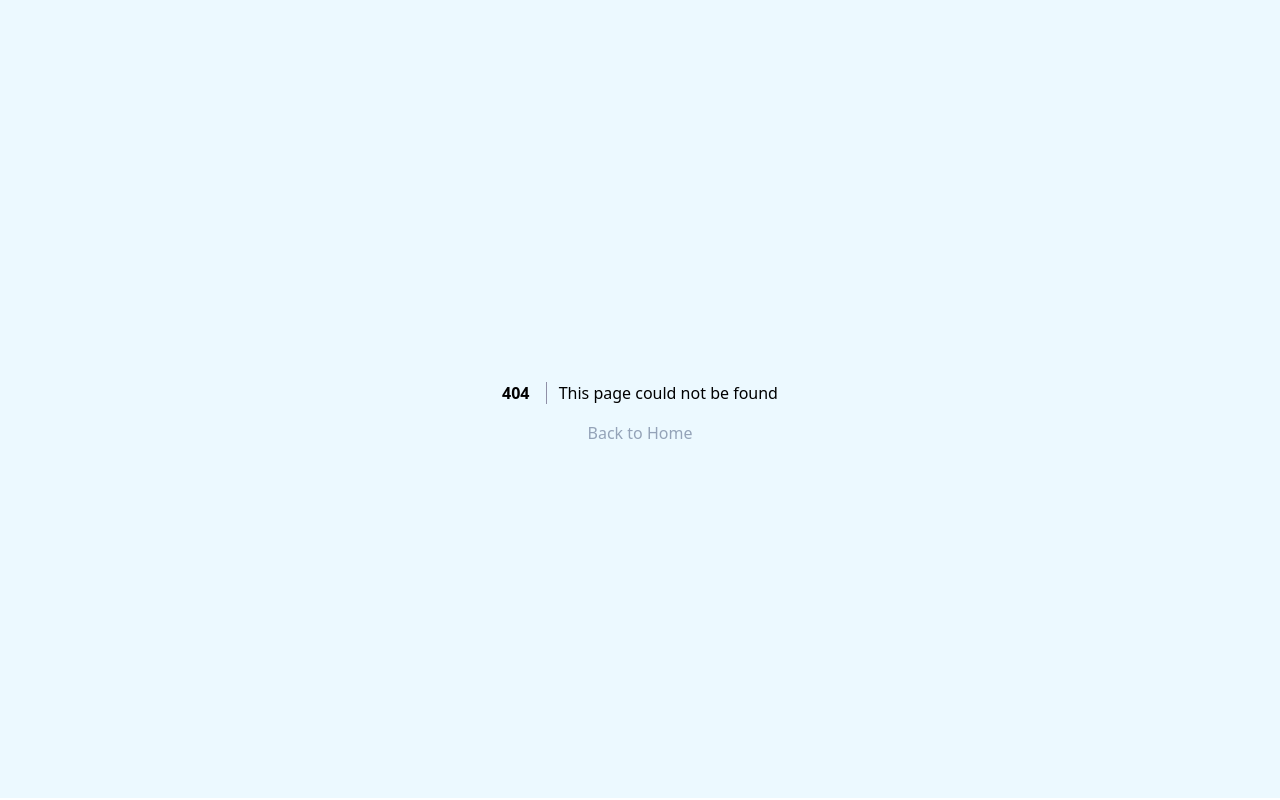
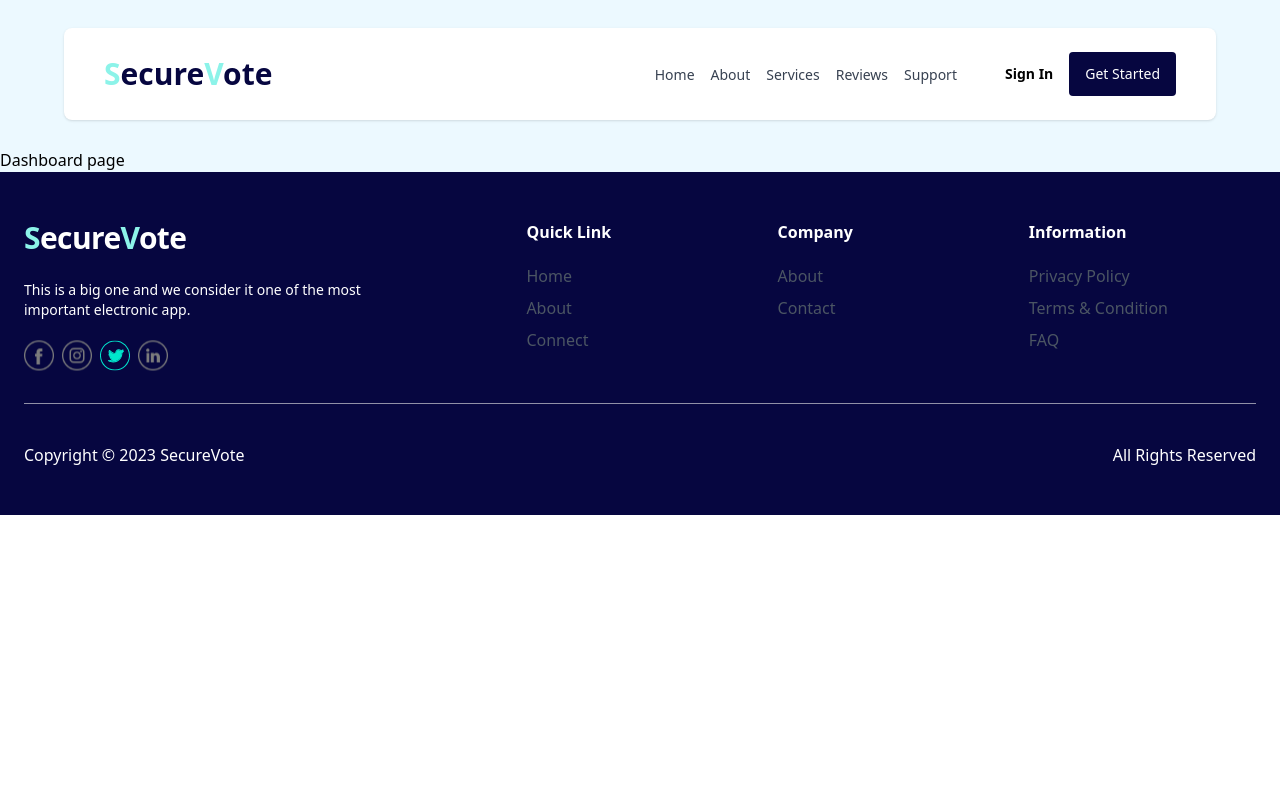
Before and after one commit to emmanuelonwukwe/secure-vote, a React (Vite) app in the folder client/: page /dashboard in a window 1280 px wide. Before the commit this address had no page. Built offline with nearby package versions, Linux system fonts and the light colour scheme.

Commit message:
Create dashboard 🍻🍻

```diff
--- a/client/src/main.jsx
+++ b/client/src/main.jsx
@@ -11,6 +11,7 @@ import RecoverPassword from './pages/RecoverPassword'
 import About from './pages/About'
 import Services from './pages/Services'
 import Contact from './pages/Contact'
+import Dashboard from './pages/Dashboard'
 
 // Create the router for the pages
 const router = createBrowserRouter([
@@ -47,6 +48,10 @@ const router = createBrowserRouter([
         path: '/contact',
         element: <Contact />
       },
+      {
+        path: '/dashboard',
+        element: <Dashboard />
+      },
     ]
   },
 ]);
--- /dev/null
+++ b/client/src/pages/Dashboard.jsx
@@ -0,0 +1,7 @@
+export default function Dashboard() {
+    return (
+      <div>
+        Dashboard page
+      </div>
+    )
+  }
```
